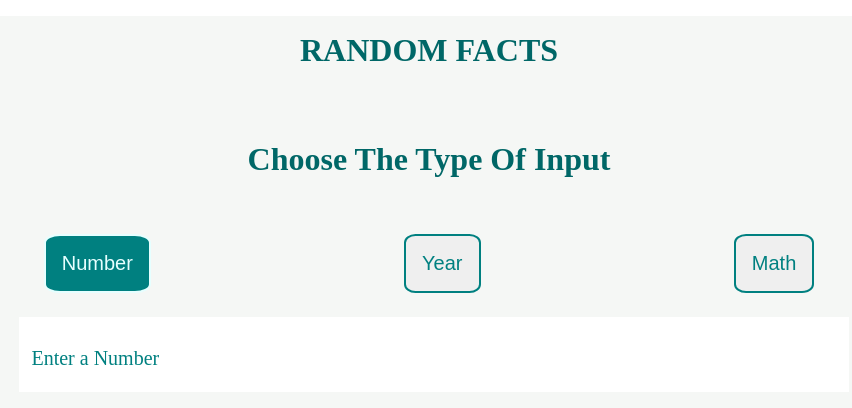
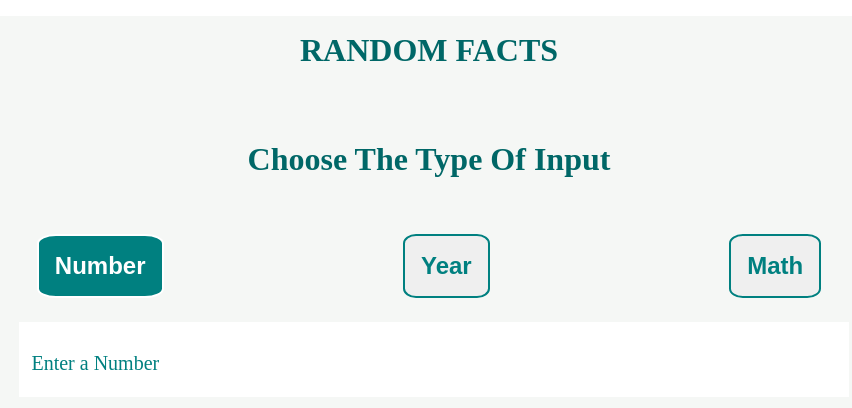
Before and after one commit to M-Hafez22/facts_about_numbers, a React (Create React App) app: page / in a window 1280 px wide. Shown: the top 408 px of the page, without its empty margins (211-1063 px from the left). Built offline with nearby package versions, Linux system fonts and the light colour scheme; no server answers.

Commit message:
Improves the contrast for buttons

```diff
--- a/src/styles/_type.scss
+++ b/src/styles/_type.scss
@@ -6,6 +6,7 @@
 		.btn
 		.active
 */
+
 .type{
   width: 100%;
 
@@ -25,7 +26,8 @@
     &__btn{
       position:relative ;
       color:  $clr;
-		font-size: 1.25em;
+      font-size: 1.5em;
+      font-weight: bold;
       overflow: hidden;
       padding: 1rem;
       text-transform: capitalize;
@@ -45,16 +47,21 @@
         top: 0;
         height:100%;
         width: 115%;
-			background:  rgba( $clr ,0.5);
+        background:  rgba( $clr ,0.15);
         z-index: 1;
         transform: scaleX(0);
         transform-origin: right ;
         transition:  transform 1s ease;
       }
     }
+
     .active{
       background: $clr;
-			color: lighten($clr, 70%);
+      color: #fff;
+
+      &:hover::after{
+        transform: scaleX(0);
       }
     }
   }
+}
```
Lines whose indentation alone changed are shown as unchanged.
